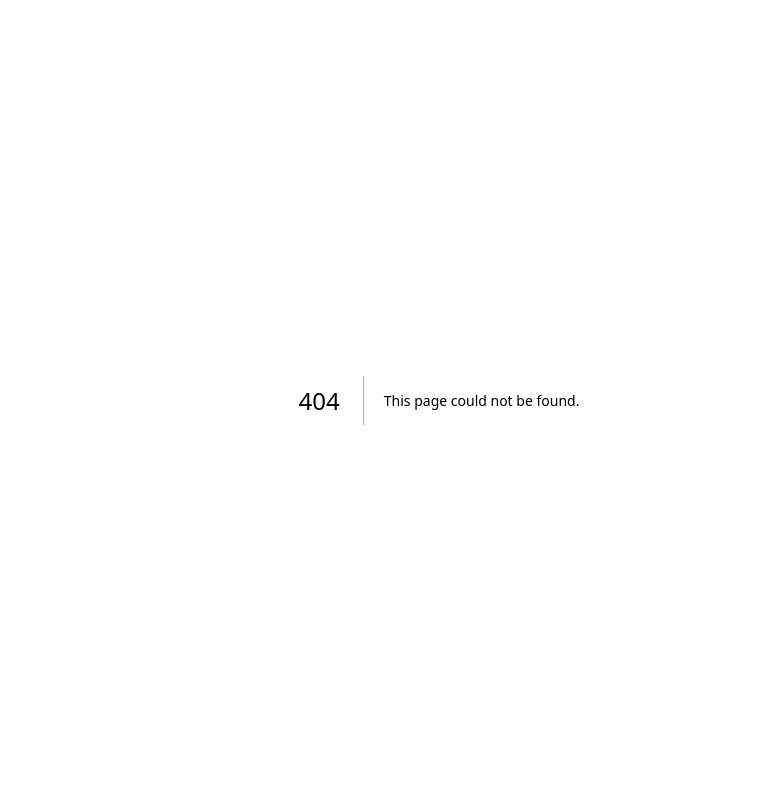
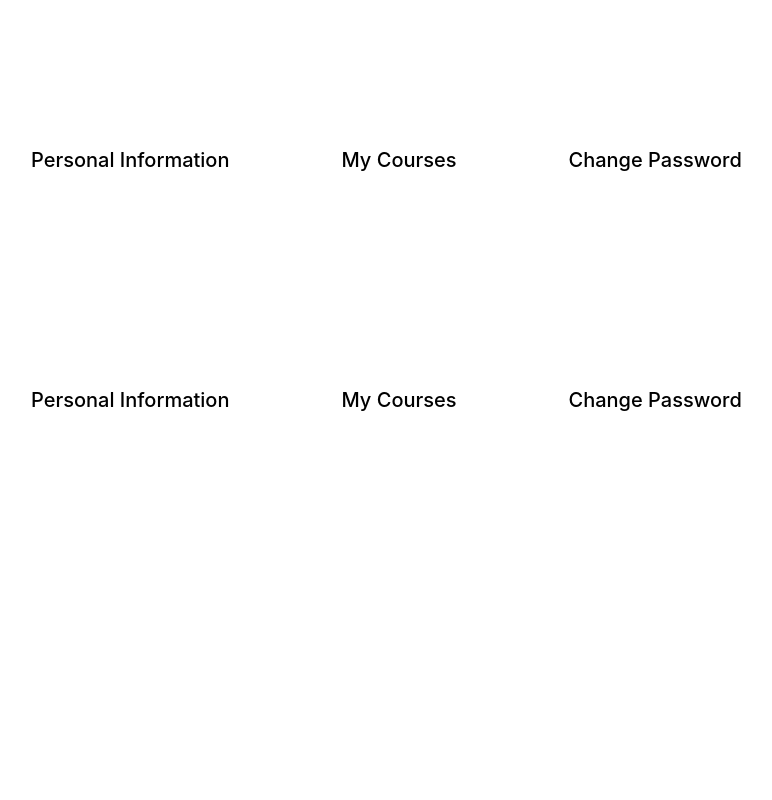
Before and after one commit to COPS-IITBHU/Study-Portal, a Next.js app: page /userprofile in a window 1280 px wide. Before the commit this address had no page. Shown: the top 800 px of the page, without its empty margins (201-973 px from the left). Built offline with nearby package versions, Linux system fonts and the light colour scheme; a web font is replaced by a local one.

Commit message:
User navbar

```diff
--- a/components/layout.tsx
+++ b/components/layout.tsx
@@ -1,3 +1,4 @@
+import UserProfile from '../pages/userprofile'
 import Footer from './footer'
 import Navbar from './Navbar/Navbar'
 
@@ -5,8 +6,7 @@
 	return (
 		<div>
 			<main>{children}</main>
-			<Navbar/>
-			<Footer />
+		<UserProfile/>
 		</div>
 	)
 }
--- /dev/null
+++ b/pages/userprofile.tsx
@@ -0,0 +1,35 @@
+import { useState, useEffect } from "react";
+const UserProfile = () => {
+	return (
+
+
+<nav className="flex justify-center bg-white border-gray-200 px-2 sm:px-4 py-2.5 rounded dark:bg-gray-900">
+  <div className=" flex justify-center container flex flex-wrap items-center justify-between mx-auto">
+
+    <button data-collapse-toggle="navbar-default" type="button" className="inline-flex items-center p-2 ml-3 text-sm text-gray-500 rounded-lg md:hidden hover:bg-gray-100 focus:outline-none focus:ring-2 focus:ring-gray-200 dark:text-gray-400 dark:hover:bg-gray-700 dark:focus:ring-gray-600" aria-controls="navbar-default" aria-expanded="false">
+      <span className="sr-only">Open main menu</span>
+      <svg className="w-6 h-6" aria-hidden="true" fill="currentColor" viewBox="0 0 20 20" xmlns="http://www.w3.org/2000/svg"><path fill-rule="evenodd" d="M3 5a1 1 0 011-1h12a1 1 0 110 2H4a1 1 0 01-1-1zM3 10a1 1 0 011-1h12a1 1 0 110 2H4a1 1 0 01-1-1zM3 15a1 1 0 011-1h12a1 1 0 110 2H4a1 1 0 01-1-1z" clip-rule="evenodd"></path></svg>
+    </button>
+    <div className="Navlist">
+    <div className=" flex justify-center  m-10 hidden w-full md:block md:w-auto " id="navbar-default">
+      <ul className=" flex justify-center  flex flex-col p-4 mt-4 border border-gray-100 rounded-lg bg-gray-50 md:flex-row md:space-x-8 md:mt-0 md:text-xl md:font-medium md:border-0 md:bg-white dark:bg-gray-800 md:dark:bg-gray-900 dark:border-gray-700">
+        <li>
+          <a href="#" className=" mt-20 underline underline-offset-8 no-underline hover:underline block py-2 pl-3 pr-4 text-gray-700 rounded hover:bg-gray-100 md:hover:bg-transparent md:border-0 md:hover:text-blue-700 md:p-0 dark:text-gray-400 md:dark:hover:text-white dark:hover:bg-gray-700 dark:hover:text-white md:dark:hover:bg-transparent mr-15 ml-40 ">Personal Information</a>
+        </li>
+        <li>
+          <a href="#" className=" mt-20 underline underline-offset-8 no-underline hover:underline block py-2 pl-3 pr-4 text-gray-700 rounded hover:bg-gray-100 md:hover:bg-transparent md:border-0 md:hover:text-blue-700 md:p-0 dark:text-gray-400 md:dark:hover:text-white dark:hover:bg-gray-700 dark:hover:text-white md:dark:hover:bg-transparent mr-15 ml-20">My Courses</a>
+        </li>
+        <li>
+          <a href="#" className="mt-20 underline underline-offset-8 no-underline hover:underline block py-2 pl-3 pr-4 text-gray-700 rounded hover:bg-gray-100 md:hover:bg-transparent md:border-0 md:hover:text-blue-700 md:p-0 dark:text-gray-400 md:dark:hover:text-white dark:hover:bg-gray-700 dark:hover:text-white md:dark:hover:bg-transparent mr-15 ml-20">Change Password</a>
+        </li>
+
+      </ul>
+    </div>
+  </div>
+  </div>
+</nav>
+
+	)
+}
+
+export default UserProfile;
```
